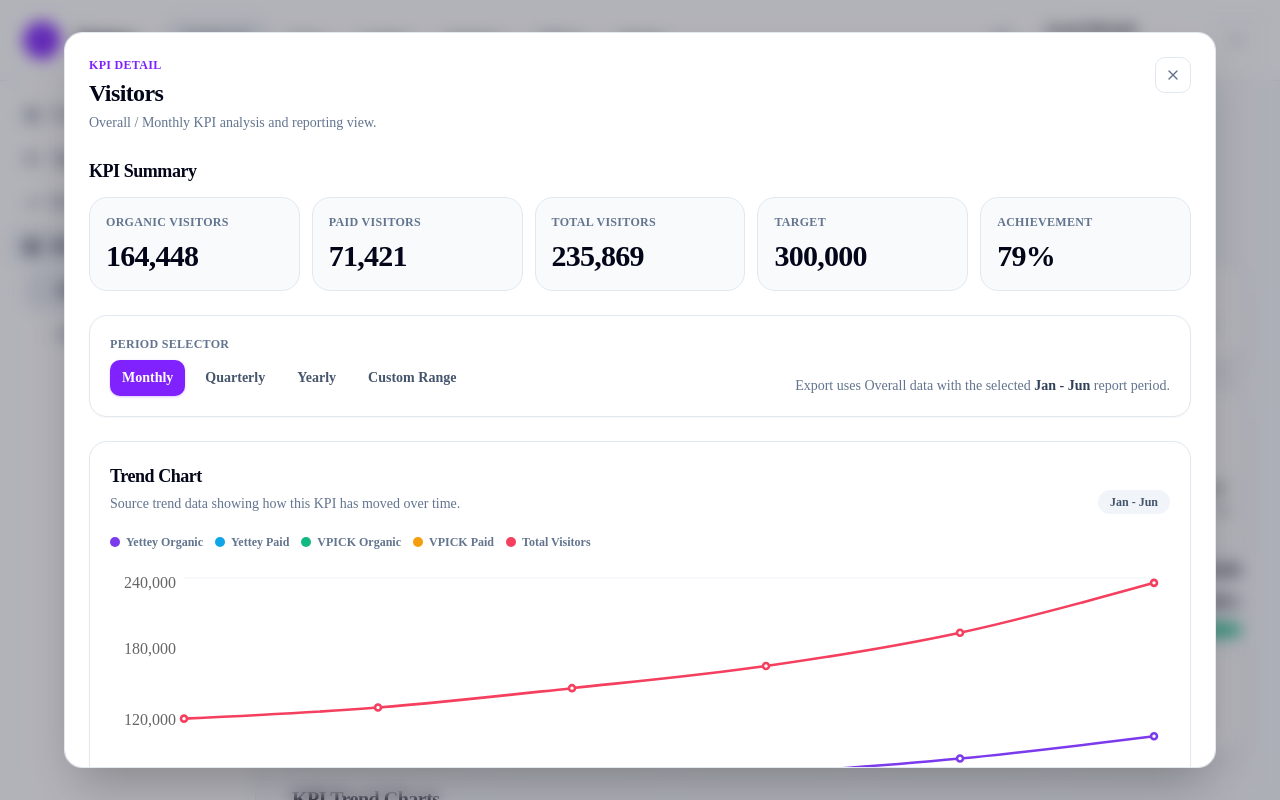
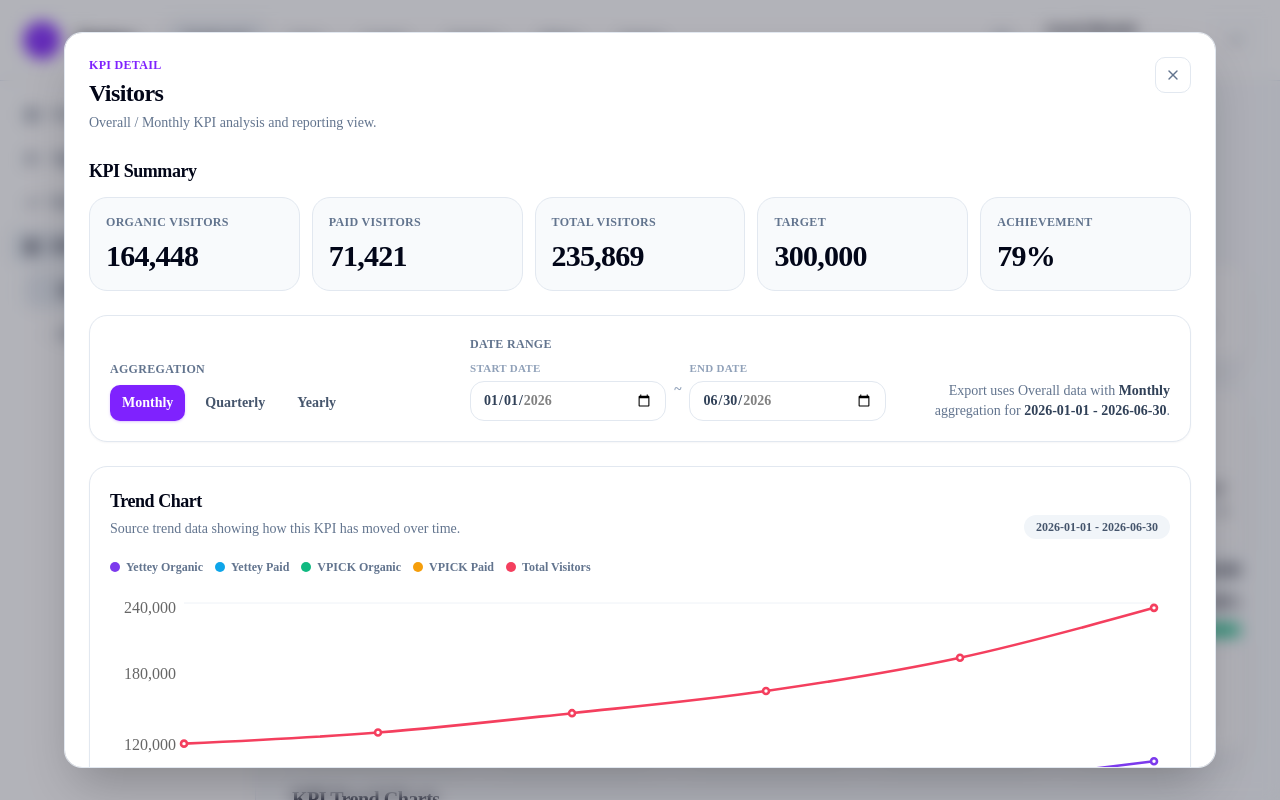
Before and after one commit to hamhwan1/Yettey_admin_dashboard_project, a Next.js app: page /dashboard/kpi in a window 1280 px wide. Both pictures are taken after a click on the button 382 px from the left and 570 px from the top of the page. Shown: the top 800 px of the page. Built offline with nearby package versions, Linux system fonts and the light colour scheme.

Commit message:
Separate KPI detail aggregation and date range

```diff
--- a/components/kpi/KpiOverviewClient.tsx
+++ b/components/kpi/KpiOverviewClient.tsx
@@ -88,7 +88,9 @@ type KpiDetailField = {
 }
 
 type KpiDetailRow = {
+  endDate: string
   month: string
+  startDate: string
   values: Record<string, number>
 }
 
@@ -115,13 +117,12 @@ type KpiCardContextItem = {
   value: string
 }
 
-type KpiDetailReportPeriod = KpiPeriodType | "Custom Range"
-
-const kpiDetailReportPeriods: KpiDetailReportPeriod[] = [
+type KpiDetailAggregation = KpiPeriodType
+
+const kpiDetailAggregations: KpiDetailAggregation[] = [
   "Monthly",
   "Quarterly",
   "Yearly",
-  "Custom Range",
 ]
 
 const overviewServiceProfiles: Record<KpiService, OverviewServiceProfile> = {
@@ -477,13 +478,20 @@ function KpiDetailModal({
   metric: KpiConfiguration
   onClose: () => void
 }) {
-  const [reportPeriod, setReportPeriod] =
-    useState<KpiDetailReportPeriod>(metric.periodType)
+  const dateBounds = getKpiDetailDateBounds(detailRows)
+  const [aggregation, setAggregation] =
+    useState<KpiDetailAggregation>(metric.periodType)
+  const [startDate, setStartDate] = useState(dateBounds.startDate)
+  const [endDate, setEndDate] = useState(dateBounds.endDate)
   const [isExporting, setIsExporting] = useState(false)
   const [isMounted, setIsMounted] = useState(false)
+  const filteredRows = useMemo(
+    () => filterKpiDetailRowsByDateRange(detailRows, startDate, endDate),
+    [detailRows, endDate, startDate]
+  )
   const reportRows = useMemo(
-    () => buildKpiDetailReportRows(detailRows, reportPeriod, metric),
-    [detailRows, metric, reportPeriod]
+    () => buildKpiDetailReportRows(filteredRows, aggregation, metric),
+    [aggregation, filteredRows, metric]
   )
   const model = useMemo(
     () => buildKpiDetailModel(metric, reportRows),
@@ -495,18 +503,21 @@ function KpiDetailModal({
   }))
   const reportPeriodLabel = getKpiDetailReportPeriodLabel(
     reportRows,
-    reportPeriod
+    startDate,
+    endDate
   )
   const exportPayload = useMemo(
     () =>
       buildKpiDetailExportPayload({
+        aggregation,
+        endDate,
         metric,
         model,
-        reportPeriod,
         reportPeriodLabel,
         rows: reportRows,
+        startDate,
       }),
-    [metric, model, reportPeriod, reportPeriodLabel, reportRows]
+    [aggregation, endDate, metric, model, reportPeriodLabel, reportRows, startDate]
   )
 
   useEffect(() => {
@@ -521,6 +532,30 @@ function KpiDetailModal({
       downloadXlsxReport(exportPayload)
     } finally {
       setIsExporting(false)
+    }
+  }
+
+  const updateStartDate = (value: string) => {
+    if (!value) {
+      return
+    }
+
+    setStartDate(value)
+
+    if (value > endDate) {
+      setEndDate(value)
+    }
+  }
+
+  const updateEndDate = (value: string) => {
+    if (!value) {
+      return
+    }
+
+    setEndDate(value)
+
+    if (value < startDate) {
+      setStartDate(value)
     }
   }
 
@@ -569,19 +604,45 @@ function KpiDetailModal({
         </section>
 
         <section className="mb-6 rounded-2xl border border-slate-200 bg-white p-5 shadow-[0_1px_2px_rgba(15,23,42,0.04)]">
-          <div className="flex flex-col gap-4 lg:flex-row lg:items-end lg:justify-between">
+          <div className="grid gap-5 xl:grid-cols-[minmax(0,0.9fr)_minmax(0,1.1fr)_minmax(220px,0.7fr)] xl:items-end">
             <SegmentedFilter
-              label="Period Selector"
-              onChange={setReportPeriod}
-              options={kpiDetailReportPeriods}
-              value={reportPeriod}
+              label="Aggregation"
+              onChange={setAggregation}
+              options={kpiDetailAggregations}
+              value={aggregation}
             />
-            <div className="text-sm text-slate-500 lg:max-w-sm lg:text-right">
-              Export uses {metric.service} data with the selected{" "}
+            <div>
+              <p className="mb-2 text-xs font-bold uppercase tracking-wide text-slate-500">
+                Date Range
+              </p>
+              <div className="grid gap-2 sm:grid-cols-[minmax(0,1fr)_auto_minmax(0,1fr)] sm:items-center">
+                <DateInput
+                  label="Start Date"
+                  max={dateBounds.endDate}
+                  min={dateBounds.startDate}
+                  onChange={updateStartDate}
+                  value={startDate}
+                />
+                <span className="hidden text-sm font-bold text-slate-400 sm:block">
+                  ~
+                </span>
+                <DateInput
+                  label="End Date"
+                  max={dateBounds.endDate}
+                  min={dateBounds.startDate}
+                  onChange={updateEndDate}
+                  value={endDate}
+                />
+              </div>
+            </div>
+            <div className="text-sm text-slate-500 xl:text-right">
+              Export uses {metric.service} data with{" "}
+              <span className="font-semibold text-slate-700">{aggregation}</span>{" "}
+              aggregation for{" "}
               <span className="font-semibold text-slate-700">
                 {reportPeriodLabel}
-              </span>{" "}
-              report period.
+              </span>
+              .
             </div>
           </div>
         </section>
@@ -678,7 +739,7 @@ function KpiDetailModal({
             <table className="w-full min-w-[720px] text-sm">
               <thead className="bg-slate-50 text-left text-xs font-bold uppercase tracking-wide text-slate-500">
                 <tr>
-                  <th className="px-5 py-3">Month</th>
+                  <th className="px-5 py-3">Period</th>
                   {model.tableFields.map((field) => (
                     <th key={field.key} className="px-5 py-3 text-right">
                       {field.label}
@@ -752,6 +813,38 @@ function KpiDetailChartLegend({ fields }: { fields: KpiDetailField[] }) {
         </span>
       ))}
     </div>
+  )
+}
+
+function DateInput({
+  label,
+  max,
+  min,
+  onChange,
+  value,
+}: {
+  label: string
+  max: string
+  min: string
+  onChange: (value: string) => void
+  value: string
+}) {
+  return (
+    <label className="block">
+      <span className="mb-1 block text-[11px] font-bold uppercase tracking-wide text-slate-400">
+        {label}
+      </span>
+      <input
+        className="h-10 w-full rounded-xl border border-slate-200 bg-white px-3 text-sm font-semibold text-slate-700 outline-none transition focus:border-violet-400 focus:ring-4 focus:ring-violet-500/10"
+        max={max}
+        min={min}
+        onChange={(event) => onChange(event.target.value)}
+        onInput={(event) => onChange(event.currentTarget.value)}
+        required
+        type="date"
+        value={value}
+      />
+    </label>
   )
 }
 
@@ -860,6 +953,15 @@ function normalizedDisplayOrder(kpi: KpiConfiguration) {
 
 const monthlyKpiMonths = ["Jan", "Feb", "Mar", "Apr", "May", "Jun"]
 
+const monthlyKpiDateRanges = [
+  { endDate: "2026-01-31", startDate: "2026-01-01" },
+  { endDate: "2026-02-28", startDate: "2026-02-01" },
+  { endDate: "2026-03-31", startDate: "2026-03-01" },
+  { endDate: "2026-04-30", startDate: "2026-04-01" },
+  { endDate: "2026-05-31", startDate: "2026-05-01" },
+  { endDate: "2026-06-30", startDate: "2026-06-01" },
+]
+
 const detailChartColors = [
   "#7c3aed",
   "#0ea5e9",
@@ -974,29 +1076,72 @@ function getKpiCardContextItems(
   return []
 }
 
+function getKpiDetailDateBounds(rows: KpiDetailRow[]) {
+  return {
+    endDate: rows.at(-1)?.endDate ?? "2026-06-30",
+    startDate: rows[0]?.startDate ?? "2026-01-01",
+  }
+}
+
+function filterKpiDetailRowsByDateRange(
+  rows: KpiDetailRow[],
+  startDate: string,
+  endDate: string
+) {
+  return rows.filter(
+    (row) => row.endDate >= startDate && row.startDate <= endDate
+  )
+}
+
 function buildKpiDetailReportRows(
   rows: KpiDetailRow[],
-  reportPeriod: KpiDetailReportPeriod,
+  aggregation: KpiDetailAggregation,
   metric: KpiConfiguration
 ) {
-  if (reportPeriod === "Monthly") {
+  if (aggregation === "Monthly") {
     return rows
   }
 
-  if (reportPeriod === "Custom Range") {
-    return rows.slice(Math.max(0, rows.length - 4))
-  }
-
-  if (reportPeriod === "Quarterly") {
-    return [
-      aggregateKpiDetailRows("Q1", rows.slice(0, 3), metric),
-      aggregateKpiDetailRows("Q2", rows.slice(3, 6), metric),
-    ].filter((row) => Object.keys(row.values).length)
-  }
-
-  return [aggregateKpiDetailRows("2026", rows, metric)].filter((row) =>
-    Object.keys(row.values).length
-  )
+  if (aggregation === "Quarterly") {
+    return Array.from(groupKpiRowsByPeriod(rows, getKpiQuarterLabel).entries()).map(
+      ([label, groupRows]) => aggregateKpiDetailRows(label, groupRows, metric)
+    )
+  }
+
+  return Array.from(groupKpiRowsByPeriod(rows, getKpiYearLabel).entries()).map(
+    ([label, groupRows]) => aggregateKpiDetailRows(label, groupRows, metric)
+  )
+}
+
+function groupKpiRowsByPeriod(
+  rows: KpiDetailRow[],
+  getLabel: (row: KpiDetailRow) => string
+) {
+  const groups = new Map<string, KpiDetailRow[]>()
+
+  rows.forEach((row) => {
+    const label = getLabel(row)
+    const currentRows = groups.get(label) ?? []
+
+    groups.set(label, [...currentRows, row])
+  })
+
+  return groups
+}
+
+function getKpiQuarterLabel(row: KpiDetailRow) {
+  const month = Number(row.startDate.slice(5, 7))
+  const quarter = Math.ceil(month / 3)
+
+  return `Q${quarter}`
+}
+
+function getKpiYearLabel(row: KpiDetailRow) {
+  return row.startDate.slice(0, 4)
+}
+
+function formatKpiDateRange(startDate: string, endDate: string) {
+  return startDate === endDate ? startDate : `${startDate} - ${endDate}`
 }
 
 function aggregateKpiDetailRows(
@@ -1005,7 +1150,7 @@ function aggregateKpiDetailRows(
   metric: KpiConfiguration
 ): KpiDetailRow {
   if (!rows.length) {
-    return { month: label, values: {} }
+    return { endDate: "", month: label, startDate: "", values: {} }
   }
 
   const fieldModel = getKpiDetailFieldModel(metric)
@@ -1028,43 +1173,48 @@ function aggregateKpiDetailRows(
       : rowValues.reduce((total, value) => total + value, 0)
   })
 
-  return normalizeKpiDetailRow({ month: label, values }, metric)
+  return normalizeKpiDetailRow(
+    {
+      endDate: rows.at(-1)?.endDate ?? rows[0].endDate,
+      month: label,
+      startDate: rows[0].startDate,
+      values,
+    },
+    metric
+  )
 }
 
 function getKpiDetailReportPeriodLabel(
   rows: KpiDetailRow[],
-  reportPeriod: KpiDetailReportPeriod
+  startDate: string,
+  endDate: string
 ) {
   if (!rows.length) {
-    return reportPeriod
-  }
-
-  if (reportPeriod === "Quarterly") {
-    return rows.map((row) => row.month).join(" / ")
-  }
-
-  if (reportPeriod === "Yearly") {
-    return rows[0]?.month ?? "2026"
-  }
-
-  const first = rows[0]?.month
-  const last = rows.at(-1)?.month
-
-  return first && last && first !== last ? `${first} - ${last}` : first ?? reportPeriod
+    return formatKpiDateRange(startDate, endDate)
+  }
+
+  const first = rows[0]?.startDate ?? startDate
+  const last = rows.at(-1)?.endDate ?? endDate
+
+  return formatKpiDateRange(first, last)
 }
 
 function buildKpiDetailExportPayload({
+  aggregation,
+  endDate,
   metric,
   model,
-  reportPeriod,
   reportPeriodLabel,
   rows,
+  startDate,
 }: {
+  aggregation: KpiDetailAggregation
+  endDate: string
   metric: KpiConfiguration
   model: KpiDetailModel
-  reportPeriod: KpiDetailReportPeriod
   reportPeriodLabel: string
   rows: KpiDetailRow[]
+  startDate: string
 }): ExportReportPayload {
   return {
     datasets: [
@@ -1081,13 +1231,17 @@ function buildKpiDetailExportPayload({
       "kpi-detail",
       normalizeKpiKey(metric.name),
       normalizeKpiKey(metric.service),
-      normalizeKpiKey(reportPeriod),
+      normalizeKpiKey(aggregation),
+      startDate,
+      endDate,
     ].join("-"),
     filters: {
+      Aggregation: aggregation,
+      "End Date": endDate,
       KPI: metric.name,
       "Selected Service": metric.service,
       "Overview Period": metric.periodType,
-      "Detail Period": reportPeriod,
+      "Start Date": startDate,
       "Report Range": reportPeriodLabel,
     },
     kpis: model.summaryItems.map((item) => ({
@@ -1134,10 +1288,17 @@ function createMockKpiDetailRows(
   const primaryValue = getFallbackAwareCurrentKpiValue(metric, contracts)
   const ratios = getMonthlyKpiRatios(detailType, metric)
 
-  return monthlyKpiMonths.map((month, index) =>
-    normalizeKpiDetailRow(
+  return monthlyKpiMonths.map((month, index) => {
+    const dateRange = monthlyKpiDateRanges[index] ?? {
+      endDate: "2026-01-31",
+      startDate: "2026-01-01",
+    }
+
+    return normalizeKpiDetailRow(
       {
+        endDate: dateRange.endDate,
         month,
+        startDate: dateRange.startDate,
         values: createMockKpiDetailValues({
           contracts,
           detailType,
@@ -1148,7 +1309,7 @@ function createMockKpiDetailRows(
       },
       metric
     )
-  )
+  })
 }
 
 function createMockKpiDetailValues({
```
